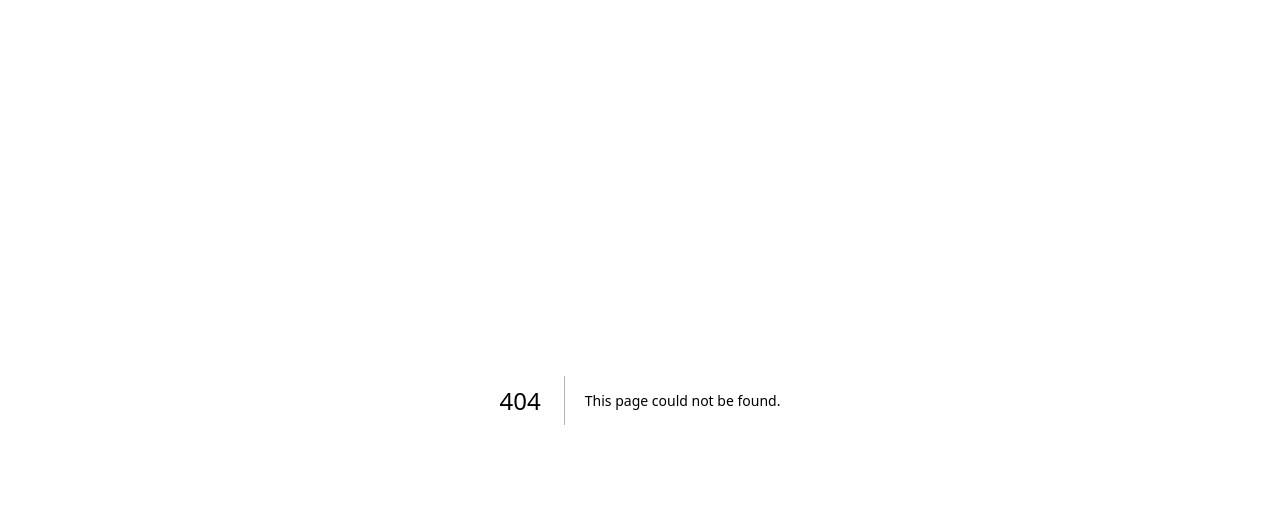
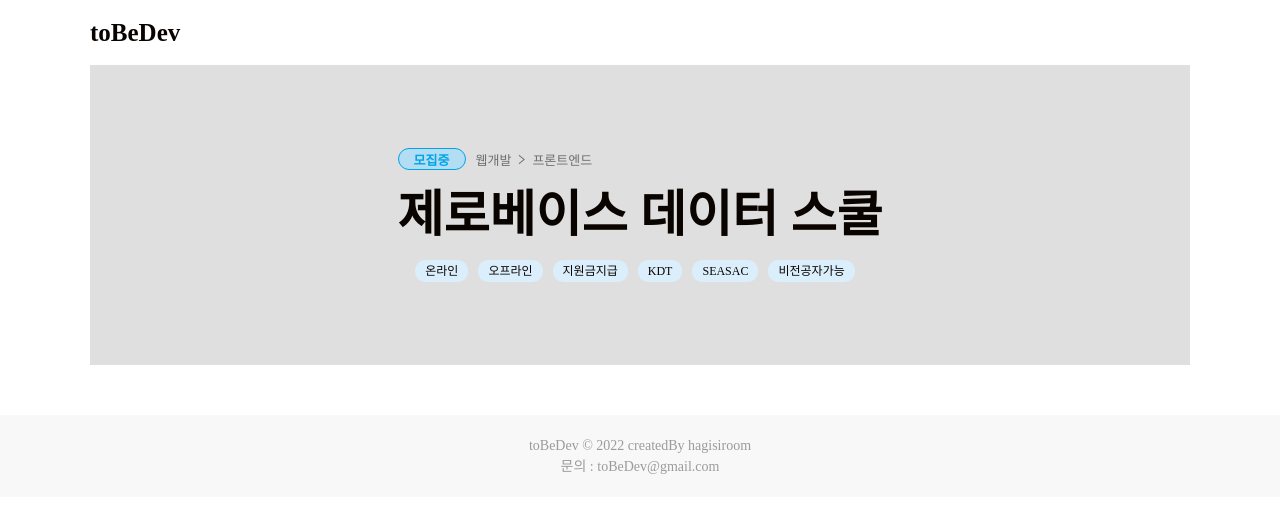
Before and after one commit to chaeinP/toBeDev_client, a Next.js app: page /bootcamp/detail/1 in a window 1280 px wide. Before the commit this address had no page. Shown: the top 512 px of the page. Built offline with nearby package versions, Linux system fonts and the light colour scheme.

Commit message:
feat: bootcamp detail title 배너 개발

```diff
--- /dev/null
+++ b/pages/bootcamp/detail/[bootcampId].tsx
@@ -0,0 +1,16 @@
+import BasicLayout from '@components/layouts/BasicLayout';
+import { Fragment } from 'react';
+import TitleBanner from 'src/contents/bootcamp/detail/TitleBanner';
+
+export default function BootcampDetail() {
+  return (
+    <Fragment>
+      {/* NextSeo 추가 */}
+      {/* ProductJsonLd 추가 */}
+      {/* BreadcrumbJsonLd 추가 */}
+      <BasicLayout>
+        <TitleBanner></TitleBanner>
+      </BasicLayout>
+    </Fragment>
+  );
+}
--- a/pages/index.tsx
+++ b/pages/index.tsx
@@ -8,7 +8,7 @@ import SpaceLayout from '@components/layouts/SpaceLayout';
 import ThinBanner from '@components/banner/ThinBanner';
 import Space from '@components/space/Space';
 import Filterting from 'src/contents/home/Filtering';
-import ProductList from 'src/contents/home/ProductList';
+import BootcampList from 'src/contents/home/BootcampList';
 
 export default function Home() {
   // prettier-ignore
@@ -35,7 +35,7 @@ export default function Home() {
         <Space height="10px" />
         <Filterting />
         <Space height="30px" />
-        <ProductList />
+        <BootcampList />
       </BasicLayout>
     </Fragment>
   );
--- /dev/null
+++ b/src/components/label/BootcampCategory/index.tsx
@@ -0,0 +1,38 @@
+import { RightOutlined } from '@ant-design/icons';
+import { css } from '@emotion/react';
+import { palette } from '@styles/palette';
+
+export interface BootcampCategoryLabelProps {
+  firstCategory: string;
+  secondCategory: string;
+}
+
+export default function BootcampCategoryLabel({
+  firstCategory,
+  secondCategory,
+}: BootcampCategoryLabelProps) {
+  return (
+    <div css={category}>
+      <p>{firstCategory}</p>
+      <p>
+        <RightOutlined />
+      </p>
+      <p>{secondCategory}</p>
+    </div>
+  );
+}
+
+const category = css`
+  display: flex;
+  padding: 6px 5px 2px;
+  font-size: 13px;
+  color: ${palette.opBlack8};
+
+  p {
+    margin-left: 5px;
+  }
+
+  p:nth-of-type(2) {
+    font-size: 11px;
+  }
+`;
--- /dev/null
+++ b/src/components/label/BootcampStatus/index.tsx
@@ -0,0 +1,49 @@
+import { css } from '@emotion/react';
+import { palette } from '@styles/palette';
+
+export interface BootcampStatusLableProps {
+  label: keyof typeof labelColor;
+  width?: string;
+  fontSize?: string;
+  borderRadius?: string;
+}
+
+const labelColor = {
+  모집중: {
+    'background-color': palette.skyblue2,
+    color: palette.skyblue3,
+    'border-color': palette.skyblue3,
+  },
+} as const;
+
+export default function BootcampStatusLable({
+  label,
+  width,
+  fontSize,
+  borderRadius,
+}: BootcampStatusLableProps) {
+  return (
+    <div css={wrapper(label, width, fontSize, borderRadius)}>
+      <p>{label}</p>
+    </div>
+  );
+}
+
+const wrapper = (
+  label: keyof typeof labelColor,
+  width?: string,
+  fontSize?: string,
+  borderRadius?: string,
+) => css`
+  background-color: ${labelColor[label]['background-color']};
+  color: ${labelColor[label]['color']};
+  border: 1px solid ${labelColor[label]['border-color']};
+  border-radius: ${borderRadius || '20px'};
+  font-size: ${fontSize || '13px'};
+  width: ${width || '60px'};
+  display: flex;
+  font-weight: 700;
+  justify-content: center;
+  align-items: center;
+  padding: 5px 3px 2px;
+`;
--- a/src/components/layouts/BasicLayout/Footer.tsx
+++ b/src/components/layouts/BasicLayout/Footer.tsx
@@ -6,7 +6,7 @@ export default function Footer() {
   return (
     <footer css={wrapper}>
       <SpaceLayout>
-        <p css={text}>toBeDev © 2022 createdBy higisiroom</p>
+        <p css={text}>toBeDev © 2022 createdBy hagisiroom</p>
         <p css={text}>
           문의 : <a href="mailto:toBeDev@gmail.com">toBeDev@gmail.com</a>
         </p>
--- /dev/null
+++ b/src/contents/bootcamp/detail/TitleBanner.tsx
@@ -0,0 +1,82 @@
+import BootcampCategoryLabel from '@components/label/BootcampCategory';
+import BootcampStatusLable from '@components/label/BootcampStatus';
+import SpaceLayout from '@components/layouts/SpaceLayout';
+import Space from '@components/space/Space';
+import { css } from '@emotion/react';
+import { palette } from '@styles/palette';
+
+export default function TitleBanner() {
+  const tagList = [
+    '온라인',
+    '오프라인',
+    '지원금지급',
+    'KDT',
+    'SEASAC',
+    '비전공자가능',
+  ];
+
+  return (
+    <SpaceLayout>
+      <div css={wrapper}>
+        <div className="content">
+          <div className="category">
+            <BootcampStatusLable label="모집중" />
+            <BootcampCategoryLabel
+              firstCategory="웹개발"
+              secondCategory="프론트엔드"
+            />
+          </div>
+          <div className="title">
+            <h1>제로베이스 데이터 스쿨</h1>
+            <Space height={'20px'} />
+            <ul className="tags">
+              {tagList.map((tag, key) => {
+                return <li key={key}>{tag}</li>;
+              })}
+            </ul>
+          </div>
+        </div>
+      </div>
+    </SpaceLayout>
+  );
+}
+
+const wrapper = css`
+  display: flex;
+  flex-direction: column;
+  align-items: center;
+  justify-content: center;
+  height: 300px;
+  background-color: ${palette.opBlack2};
+
+  .content {
+    .category {
+      margin-bottom: 20px;
+      display: flex;
+    }
+
+    .title {
+      display: flex;
+      flex-direction: column;
+      align-items: center;
+
+      h1 {
+        font-size: 50px;
+        font-weight: 700;
+      }
+
+      .tags {
+        margin: auto 0;
+        display: flex;
+
+        li {
+          background-color: rgb(219, 238, 252);
+          border-radius: 10px;
+          font-size: 12px;
+          padding: 5px 10px;
+          margin-right: 10px;
+        }
+      }
+    }
+  }
+`;
--- a/src/contents/home/ProductList/ProductCard/ProductCardHeader.tsx
+++ b/src/contents/home/BootcampList/ProductCard/ProductCardHeader.tsx
@@ -1,13 +1,12 @@
 import { RightOutlined } from '@ant-design/icons';
+import BootcampStatusLable from '@components/label/BootcampStatus';
 import { css } from '@emotion/react';
 import { palette } from '@styles/palette';
 
 export default function ProductCardHeader() {
   return (
     <div css={wrapper}>
-      <div css={status}>
-        <p>모집중</p>
-      </div>
+      <BootcampStatusLable label="모집중" />
       <div css={category}>
         <p>웹개발</p>
         <p>
--- a/src/contents/home/ProductList/index.tsx
+++ b/src/contents/home/BootcampList/index.tsx
@@ -3,7 +3,7 @@ import { css } from '@emotion/react';
 import { MOBILE_MEDIA } from '@styles/media';
 import ProductCard from './ProductCard';
 
-export default function ProductList() {
+export default function BootcampList() {
   return (
     <SpaceLayout>
       <div css={grid}>
```
Also changed, not shown: src/contents/home/BootcampList/ProductCard/ProductDiscription.tsx (renamed from src/contents/home/ProductList/ProductCard/ProductDiscription.tsx), src/contents/home/BootcampList/ProductCard/ProductTags.tsx (renamed from src/contents/home/ProductList/ProductCard/ProductTags.tsx), src/contents/home/BootcampList/ProductCard/ProductTitle.tsx (renamed from src/contents/home/ProductList/ProductCard/ProductTitle.tsx), src/contents/home/BootcampList/ProductCard/index.tsx (renamed from src/contents/home/ProductList/ProductCard/index.tsx).
